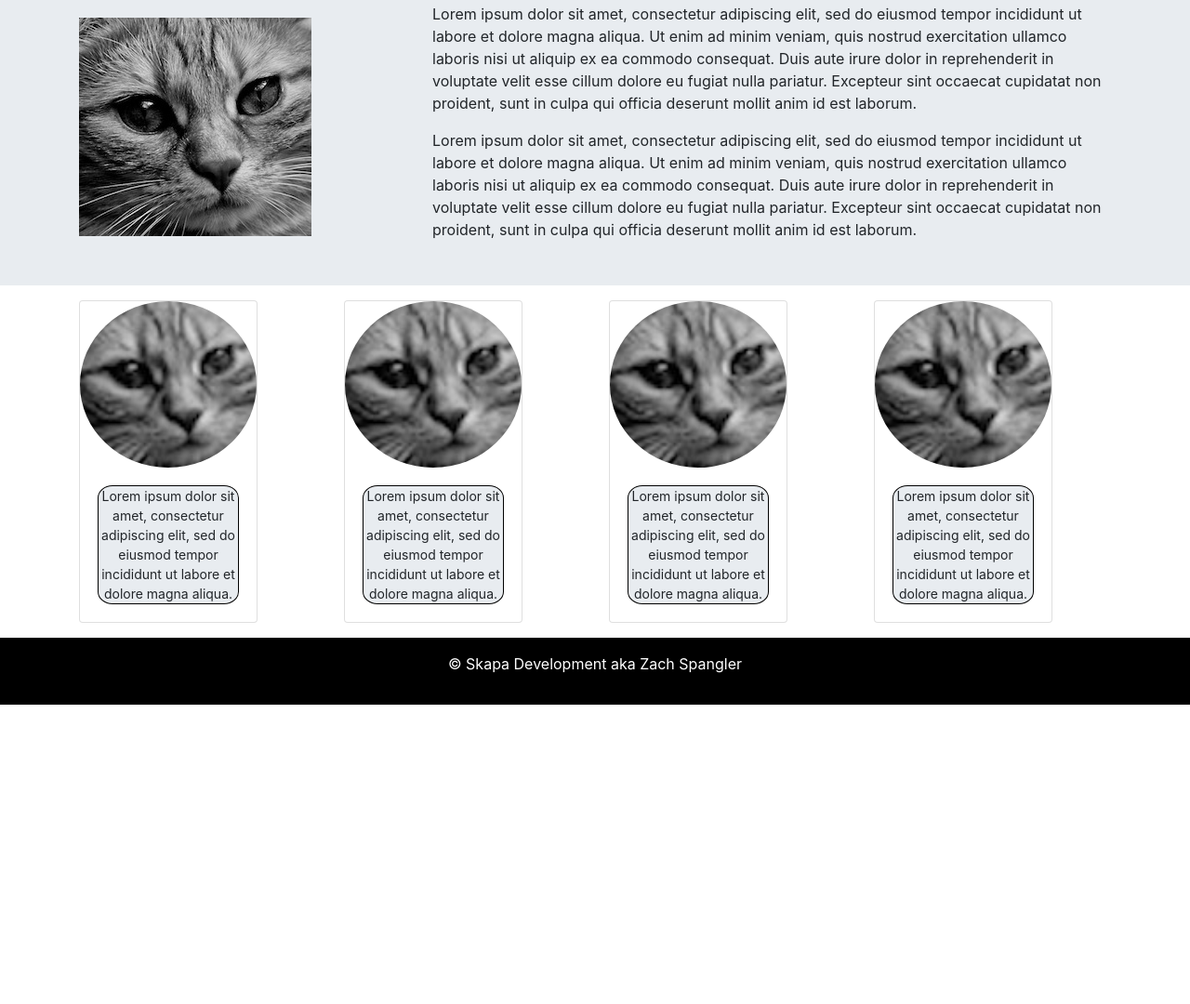
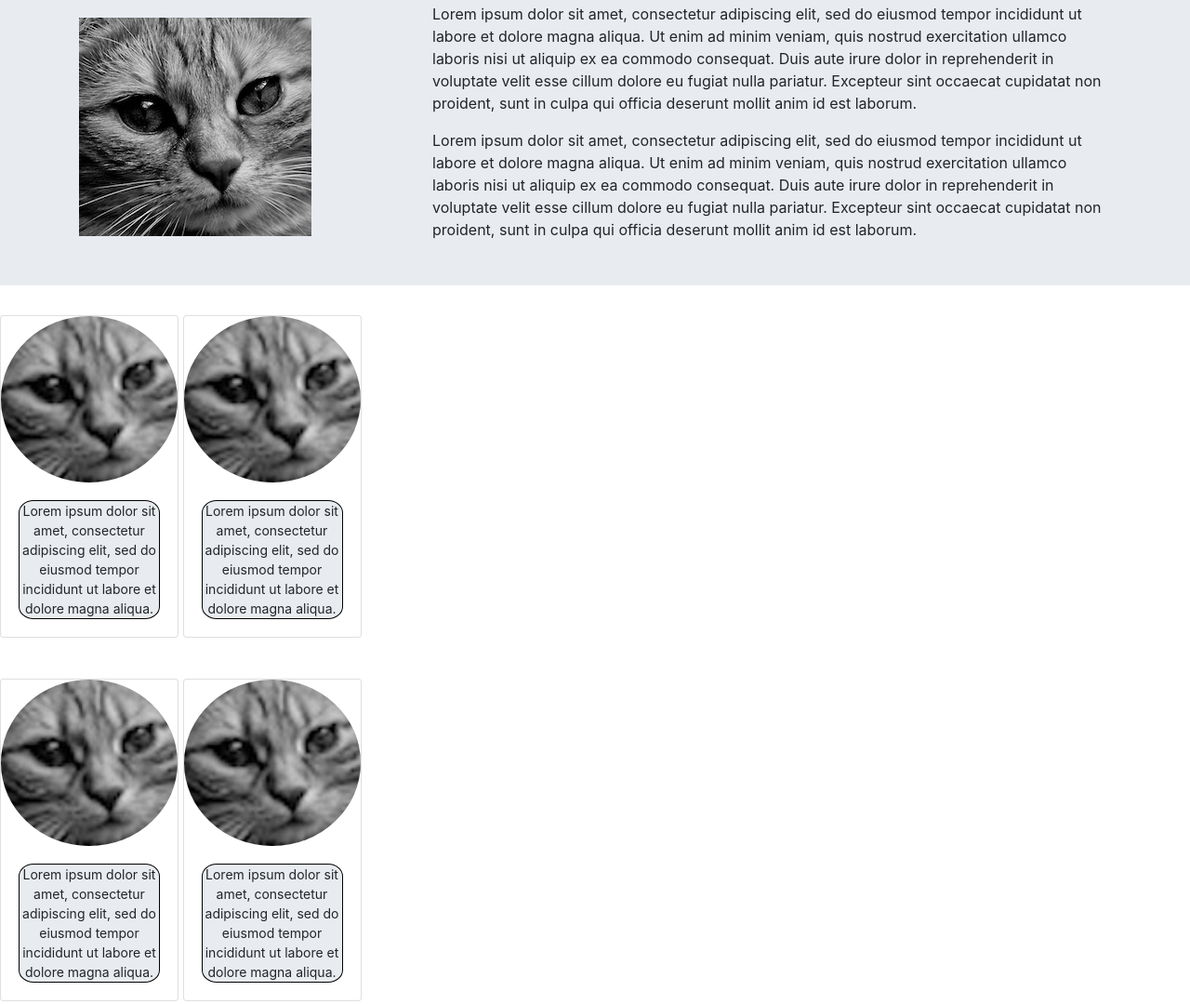
Before and after one commit to zachspangler/bootstrap-challenge, a plain HTML site: page index.html in a window 1280 px wide. Shown: the part 481-1561 px from the top of the page at 93% size. Before the commit the page ends 1239 px from the top, so only its background shows below. Drawn offline with nearby package versions, Linux system fonts and the light colour scheme.

Commit message:
round 3 of changes for challenge

```diff
--- a/index.html
+++ b/index.html
@@ -61,9 +61,7 @@
 			</div>
 		</section>
 		<section class="card-display">
-			<div class="container">
-				<div class="row">
-					<div class="col-sm-3">
+			<div class="card-columns">
 				<div class="card" style="width: 12rem;">
 					<img class="card-img-top" src="images/kitty_small.jpg" alt="Card image cap">
 					<div class="card-body">
@@ -71,8 +69,6 @@
 							tempor incididunt ut labore et dolore magna aliqua.</p>
 					</div>
 				</div>
-					</div>
-					<div class="col-sm-3">
 				<div class="card" style="width: 12rem;">
 					<img class="card-img-top" src="images/kitty_small.jpg" alt="Card image cap">
 					<div class="card-body">
@@ -80,8 +76,6 @@
 							tempor incididunt ut labore et dolore magna aliqua.</p>
 					</div>
 				</div>
-					</div>
-					<div class="col-sm-3">
 				<div class="card" style="width: 12rem;">
 					<img class="card-img-top" src="images/kitty_small.jpg" alt="Card image cap">
 					<div class="card-body">
@@ -89,15 +83,11 @@
 							tempor incididunt ut labore et dolore magna aliqua.</p>
 					</div>
 				</div>
-					</div>
-					<div class="col-sm-3">
 				<div class="card" style="width: 12rem;">
 					<img class="card-img-top" src="images/kitty_small.jpg" alt="Card image cap">
 					<div class="card-body">
 						<p class="card-text">Lorem ipsum dolor sit amet, consectetur adipiscing elit, sed do eiusmod
 							tempor incididunt ut labore et dolore magna aliqua.</p>
-							</div>
-						</div>
 					</div>
 				</div>
 			</div>
--- a/styles.css
+++ b/styles.css
@@ -20,14 +20,14 @@
 
 /**** CARDS ****/
 .card {
+	margin-top: 2em;
 	margin-bottom: 1em;
-	margin-top: 1em;
-	outline: none;
+	border-collapse: collapse;
+	border: none;
 }
 
 img[alt="Card image cap"] {
 	border-radius: 50%;
-	display: block;
 	border: none;
 }
 
@@ -37,7 +37,6 @@ img[alt="Card image cap"] {
 	outline: 1px solid black;
 	background-color: #E8ECF0;
 	border-radius: 10%;
-	display: block;
 }
 
 /**** FOOTER ****/
```
Lines whose indentation alone changed are shown as unchanged.
